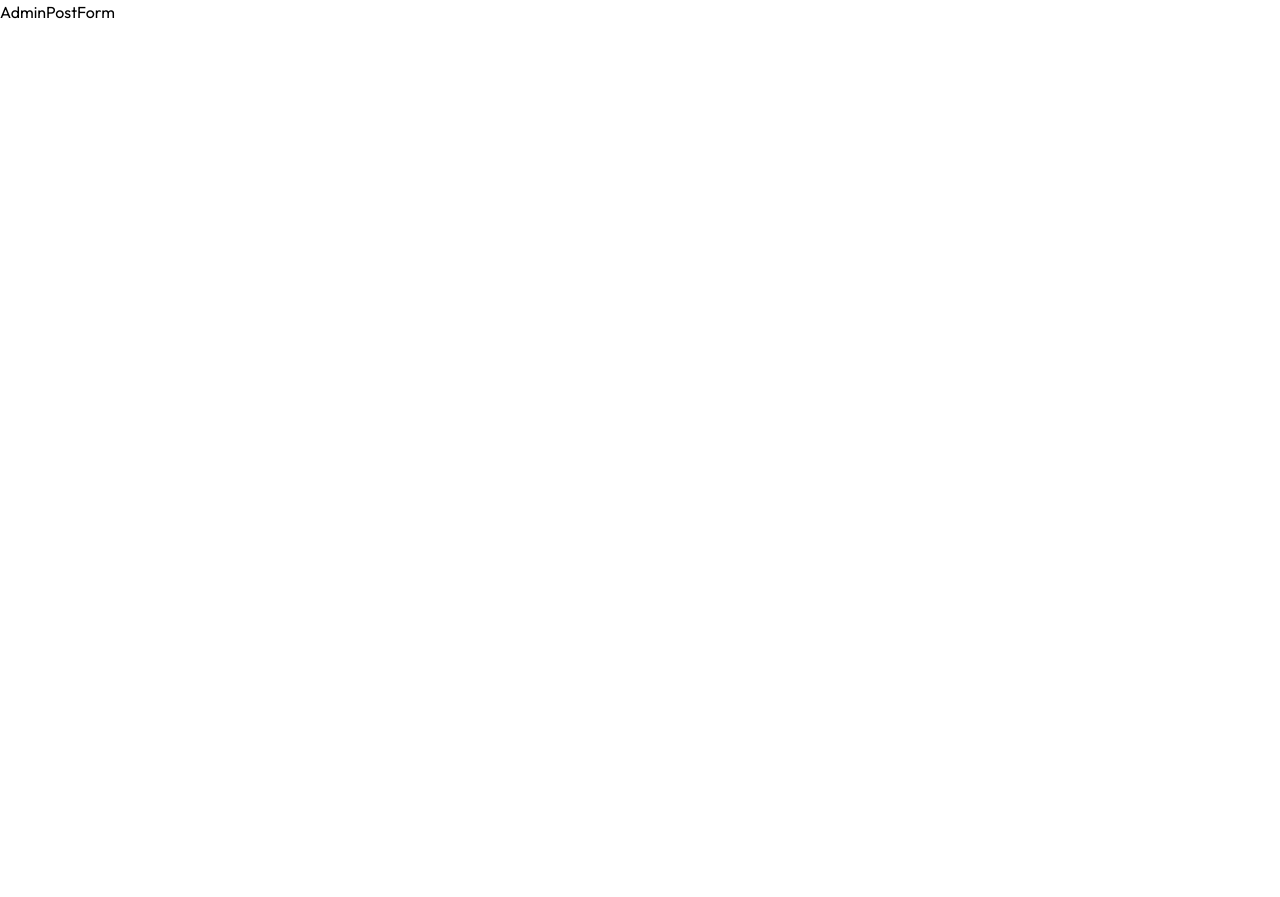
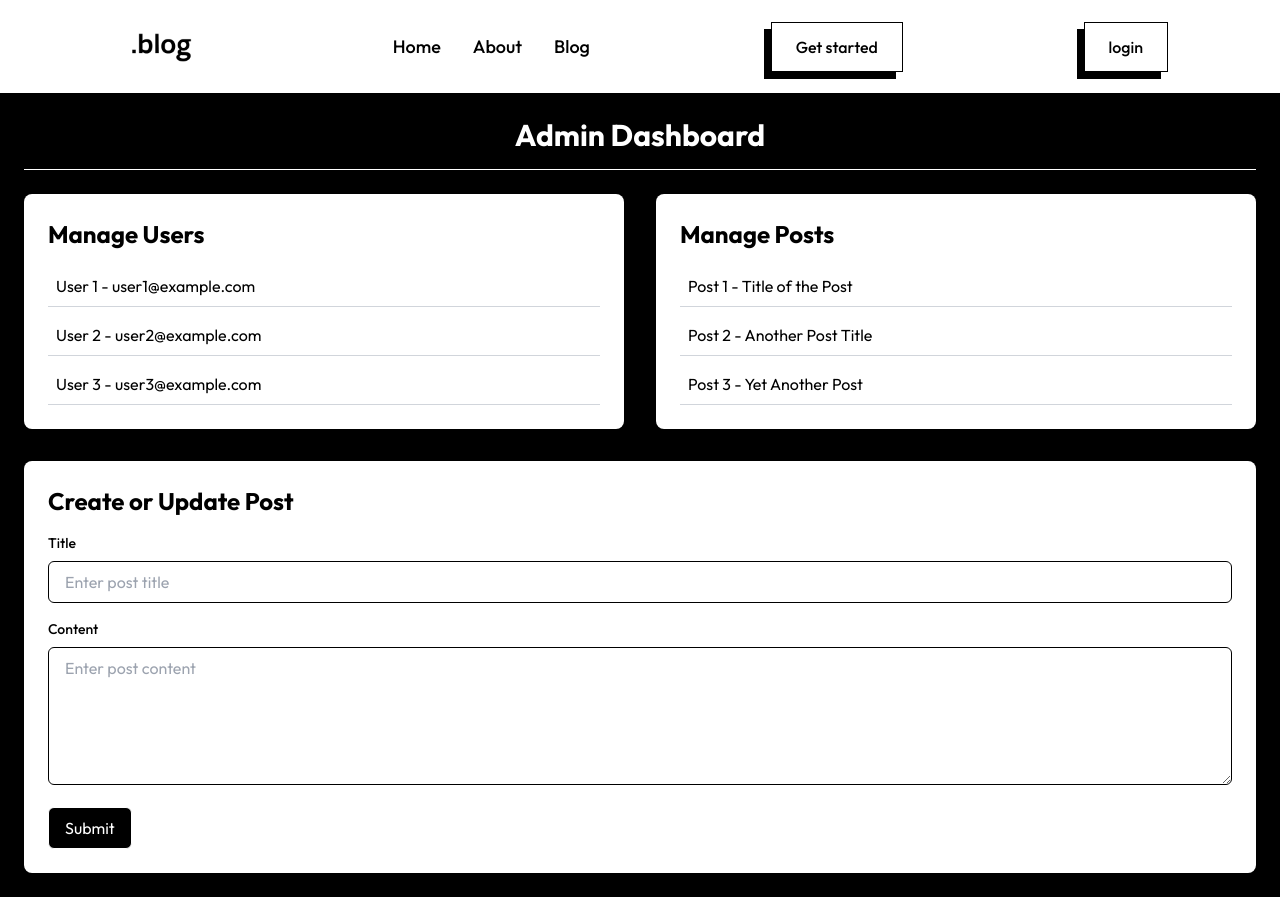
Before and after one commit to asnasharin/blog-nextjs, a Next.js app: page /admin in a window 1280 px wide. Before the commit the page ends 800 px from the top, so only its background shows below. Built offline with nearby package versions, Linux system fonts and the light colour scheme; no server answers.

Commit message:
created admin dashboard ui

```diff
--- a/app/admin/page.jsx
+++ b/app/admin/page.jsx
@@ -1,12 +1,31 @@
-import AdminPostForm from "../../components/AdminPostForm"
+import React from 'react';
+import AdminPostForm from '../../components/AdminPostForm';
+import AdminUsers from '../../components/AdminUsers';
+import AdminPosts from '../../components/AdminPosts';
+import Header from '@/components/Header';
 
+const AdminPage = () => {
+  return (
+    <>
+      <Header />
+      <div className="container mx-auto p-6 bg-black text-white min-h-screen">
+        <h1 className="text-3xl font-bold mb-6 text-center border-b border-white pb-4">Admin Dashboard</h1>
 
-const Page = () => {
-    return (
-        <>
-        <AdminPostForm />
-        </>
-    )
-}
+        <div className="grid grid-cols-1 md:grid-cols-2 gap-8">
+          <div>
+            <AdminUsers />
+          </div>
+          <div>
+            <AdminPosts />
+          </div>
+        </div>
 
-export default Page;
+        <div className="mt-8">
+          <AdminPostForm />
+        </div>
+      </div>
+    </>
+  );
+};
+
+export default AdminPage;
--- a/app/page.tsx
+++ b/app/page.tsx
@@ -1,13 +1,13 @@
 'use client'
 
 import Header from "../components/Header"
-import BlogItem from "@/components/BlogItem"
+import HeroSection from "../components/HeroSection"
 
 export default function Home() {
   return (
     <>
     <Header />
-    <BlogItem />
+    <HeroSection />
     </>
   );
 }
--- a/components/AdminPostForm.jsx
+++ b/components/AdminPostForm.jsx
@@ -1,9 +1,35 @@
-import React from 'react'
+import React from 'react';
 
 function AdminPostForm() {
   return (
-    <div>AdminPostForm</div>
-  )
+    <div className="bg-white text-black p-6 rounded-lg shadow-md">
+      <h2 className="text-2xl font-bold mb-4">Create or Update Post</h2>
+      <form>
+        <div className="mb-4">
+          <label className="block mb-2 text-sm font-medium">Title</label>
+          <input
+            type="text"
+            placeholder="Enter post title"
+            className="w-full px-4 py-2 border border-black rounded-md focus:outline-none"
+          />
+        </div>
+        <div className="mb-4">
+          <label className="block mb-2 text-sm font-medium">Content</label>
+          <textarea
+            placeholder="Enter post content"
+            className="w-full px-4 py-2 border border-black rounded-md focus:outline-none"
+            rows="5"
+          />
+        </div>
+        <button
+          type="submit"
+          className="px-4 py-2 bg-black text-white rounded-md border border-white hover:bg-gray-800 transition duration-200"
+        >
+          Submit
+        </button>
+      </form>
+    </div>
+  );
 }
 
-export default AdminPostForm
+export default AdminPostForm;
--- /dev/null
+++ b/components/AdminPosts.jsx
@@ -0,0 +1,16 @@
+import React from 'react';
+
+function AdminPosts() {
+  return (
+    <div className="bg-white text-black p-6 rounded-lg shadow-md">
+      <h2 className="text-2xl font-bold mb-4">Manage Posts</h2>
+      <ul className="list-none space-y-2">
+        <li className="p-2 border-b border-gray-300">Post 1 - Title of the Post</li>
+        <li className="p-2 border-b border-gray-300">Post 2 - Another Post Title</li>
+        <li className="p-2 border-b border-gray-300">Post 3 - Yet Another Post</li>
+      </ul>
+    </div>
+  );
+}
+
+export default AdminPosts;
--- /dev/null
+++ b/components/AdminUsers.jsx
@@ -0,0 +1,16 @@
+import React from 'react';
+
+function AdminUsers() {
+  return (
+    <div className="bg-white text-black p-6 rounded-lg shadow-md">
+      <h2 className="text-2xl font-bold mb-4">Manage Users</h2>
+      <ul className="list-none space-y-2">
+        <li className="p-2 border-b border-gray-300">User 1 - user1@example.com</li>
+        <li className="p-2 border-b border-gray-300">User 2 - user2@example.com</li>
+        <li className="p-2 border-b border-gray-300">User 3 - user3@example.com</li>
+      </ul>
+    </div>
+  );
+}
+
+export default AdminUsers;
--- a/components/AuthHeader.jsx
+++ b/components/AuthHeader.jsx
@@ -5,14 +5,8 @@ const AuthHeader = () => {
 
   return (
     <div className='py-5 px-5 md:px-12 lg:px-28'>
-      <div className="flex justify-between items-center">
-        <img src='logo.png' width={150} alt="logo" className='w-[80px] sm:w-[100px]' />
-        <ul className='flex justify-center gap-8 font-medium text-[18px] cursor-pointer'>
-          <li><Link href="/">Home</Link></li>
-          <li><Link href="/about">About</Link></li>
-          <li><Link href="/contact">Contact</Link></li>
-        </ul>
-
+      <div className="flex justify-center items-center">
+        <img src='logo.png' width={150} alt="logo" className='w-[80px] sm:w-[100px] cursor-pointer' />
         <div className='flex gap-4'>
         </div>
       </div>
--- a/components/Header.jsx
+++ b/components/Header.jsx
@@ -35,24 +35,6 @@ const Header = async () => {
                     <Link href='/login'>login</Link>
                 </button>
             </div>
-            <div className='text-center my-8'>
-                <h1 className='text-3xl sm:text-5xl font-medium'>Latest Blogs</h1>
-                <p className='mt-10 max-w-[740px] m-auto text-xs sm:text-base'>
-                    Lorem ipsum dolor sit amet consectetur adipisicing elit. Pariatur aliquid
-                    quisquam ipsam explicabo perferendis illum enim, voluptatibus aperiam recusandae
-                    cum consectetur quibusdam.
-                </p>
-                <form
-                    action=''
-                    className='flex justify-between max-w-[500px] scale-75 sm:scale-100 mx-auto mt-10 border border-black shadow-[-7px_7px_0px_#000000]'>
-                    <input type='email' placeholder='Enter your email' className='pl-4 outline-none' />
-                    <button
-                        type='submit'
-                        className='border-l border-black py-4 px-4 sm:px-8 active:bg-gray-600 active:text-white'>
-                        Subscribe
-                    </button>
-                </form>
-            </div>
         </div>
     );
 };
--- /dev/null
+++ b/components/HeroSection.jsx
@@ -0,0 +1,34 @@
+import React from 'react';
+
+function HeroSection() {
+  return (
+    <>
+      <div className='text-center my-8'>
+        <h1 className='text-3xl sm:text-5xl font-medium'>Latest Blogs</h1>
+        <p className='mt-10 max-w-[740px] m-auto text-xs sm:text-base'>
+          Lorem ipsum dolor sit amet consectetur adipisicing elit. Pariatur aliquid
+          quisquam ipsam explicabo perferendis illum enim, voluptatibus aperiam recusandae
+          cum consectetur quibusdam.
+        </p>
+        <form
+          action=''
+          className='flex justify-between max-w-[500px] scale-75 sm:scale-100 mx-auto mt-10 border border-black shadow-[-7px_7px_0px_#000000]'
+        >
+          <input
+            type='email'
+            placeholder='Enter your email'
+            className='pl-4 outline-none'
+          />
+          <button
+            type='submit'
+            className='border-l border-black py-4 px-4 sm:px-8 active:bg-gray-600 active:text-white'
+          >
+            Subscribe
+          </button>
+        </form>
+      </div>
+    </>
+  );
+}
+
+export default HeroSection;
--- a/lib/actions.js
+++ b/lib/actions.js
@@ -6,6 +6,9 @@ import bcryptjs from "bcryptjs";
 import { signIn, signOut } from "./auth";
 
 export const register = async ( formData ) => {
+    if (!formData) {
+        return { success: false, error: "No form data provided" };
+    }
     const { name, email, password} = Object.fromEntries(formData);
 
     try {
```
